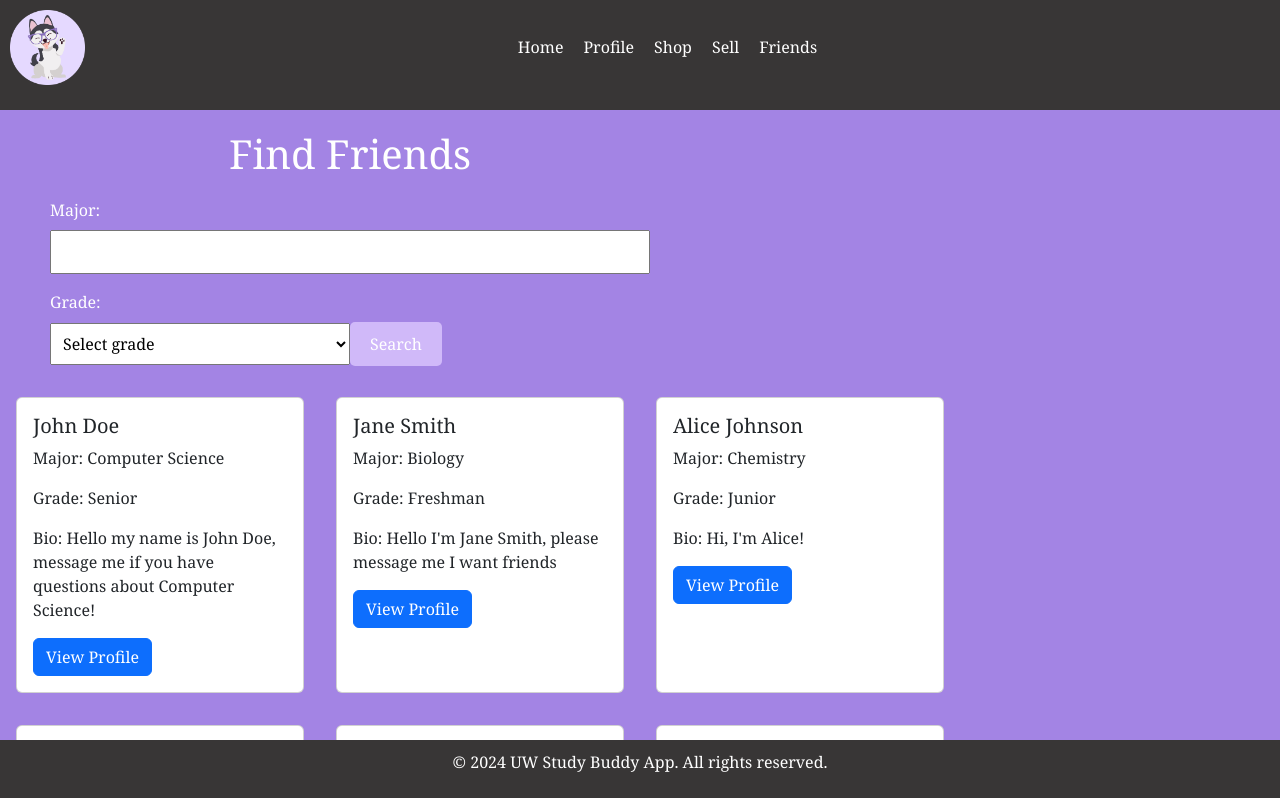
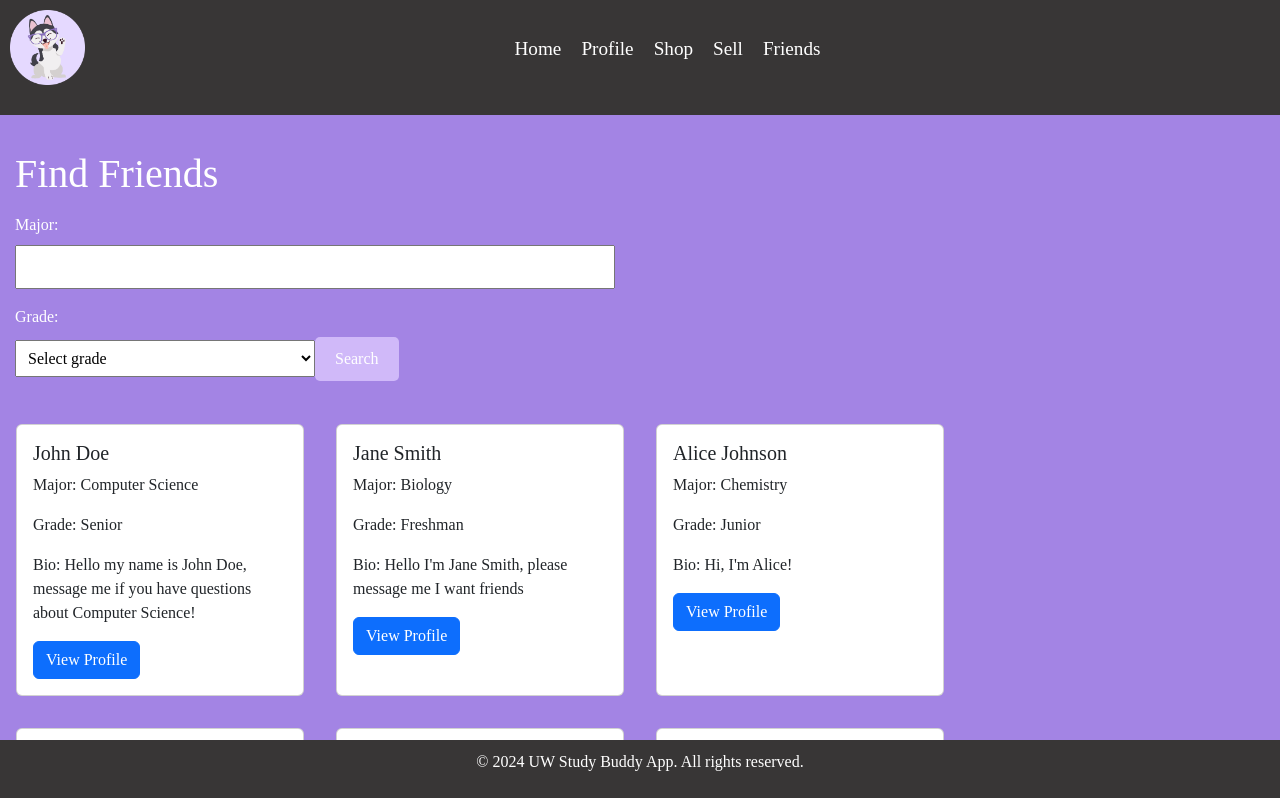
Before and after one commit to devanshidesai25/uwstudybuddy, a React (Create React App) app: page /friends in a window 1280 px wide. Shown: the top 798 px of the page. Built offline with nearby package versions, Linux system fonts and the light colour scheme.

Commit message:
fixed smalling formatting issues on friends page

```diff
--- a/project-draft/css/style.css
+++ b/project-draft/css/style.css
@@ -2,7 +2,7 @@ body {
     margin: .5rem;
     background-color: #6433b9;
     color: white;
-    font-family: 'Georgia', serif;
+    font-family: 'Monteserrat', serif;
     letter-spacing: 1px;
  }
 
--- a/src/Friends.js
+++ b/src/Friends.js
@@ -60,7 +60,7 @@ function Friends() {
 
       <div className="friends-container">
         <section id="Find Friends">
-          <h1>Find Friends</h1>
+          <h1 className = "friends-header">Find Friends</h1>
 
           <form onSubmit={handleSubmit} className="friends-form">
             <label htmlFor="major">Major:</label>
--- a/src/css/style.css
+++ b/src/css/style.css
@@ -1,8 +1,7 @@
 body {
-    margin: 0;
     background-color: #A384E4;
     color: white;
-    font-family: 'Georgia', serif;
+    font-family: 'Monteserrat', serif;
     padding: 0;
     display: flex;
     flex-direction: column;
@@ -23,6 +22,7 @@ body {
     display: block;
     background-color: #383636;
     padding: 10px;
+    font-size: larger;
     text-align: center;
     align-items: flex-start;
   }
@@ -434,10 +434,12 @@ button[type="goback"] {
 
 .friends-form {
     max-width: 600px;
-    margin: 0 auto;
+    margin: 15px;
+
 }
 
-#FindFriends h1 {
+.friends-header{
     text-align: left;
-    margin-left: 20px;
+    margin: 15px;
+
   }
--- a/src/schoolsupply.js
+++ b/src/schoolsupply.js
@@ -3,7 +3,7 @@ import React, { useState } from 'react';
 function SchoolSupplyListingForm() {
   const [supply, setSupply] = useState('');
   const [condition, setCondition] = useState('');
-  const [image, setImage] = useState(null); // Handle image upload separately
+  const [image, setImage] = useState(null);
   const [description, setDescription] = useState('');
   const [price, setPrice] = useState('');
 
@@ -13,7 +13,7 @@ function SchoolSupplyListingForm() {
     const formData = {
       supply,
       condition,
-      image, // Handle image upload separately
+      image,
       description,
       price,
     };
```
